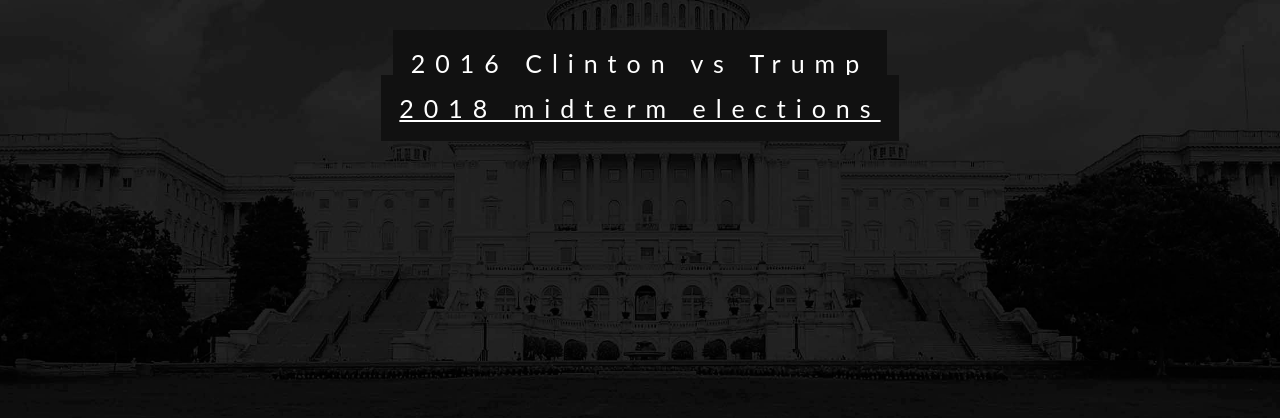
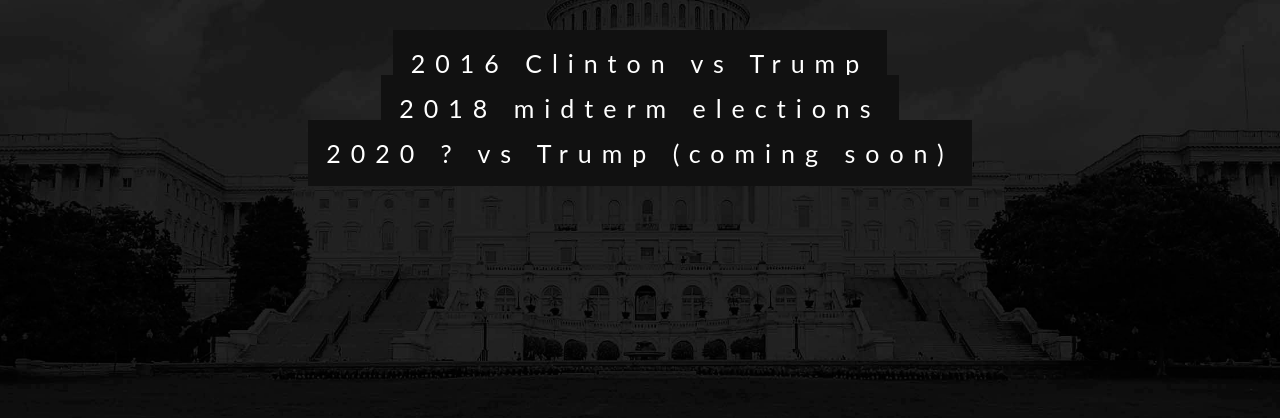
Before and after one commit to hobbes3/website_fec, a plain HTML site: page index.html in a window 1280 px wide. Shown: the part 298-716 px from the top of the page. Drawn offline with Linux system fonts and the light colour scheme.

Commit message:
Updated text

```diff
--- a/index.html
+++ b/index.html
@@ -1,6 +1,6 @@
 <html>
   <head>
-    <title>Splunking the elections</title>
+    <title>Splunk for Good - Splunking the elections</title>
     <meta name="viewport" content="width=device-width, initial-scale=1">
     <style>
 body, html {
@@ -43,7 +43,6 @@
   font-size: 25px;
   letter-spacing: 10px;
 }
-
 </style>
   </head>
   <body>
@@ -53,7 +52,8 @@
 <br/>
 <br/>
 <span class="border"><a href="https://elections_2016.splunkforgood.com">2016 Clinton vs Trump</a></span><br/>
-<span class="border"><a href="https://elections_2018.splunkforgood.com">2018 midterm elections</a></span>
+<span class="border"><a href="https://elections_2018.splunkforgood.com">2018 midterm elections</a></span><br/>
+<span class="border">2020 ? vs Trump (coming soon)</span>
 </div>
   </body>
 </html>
```
